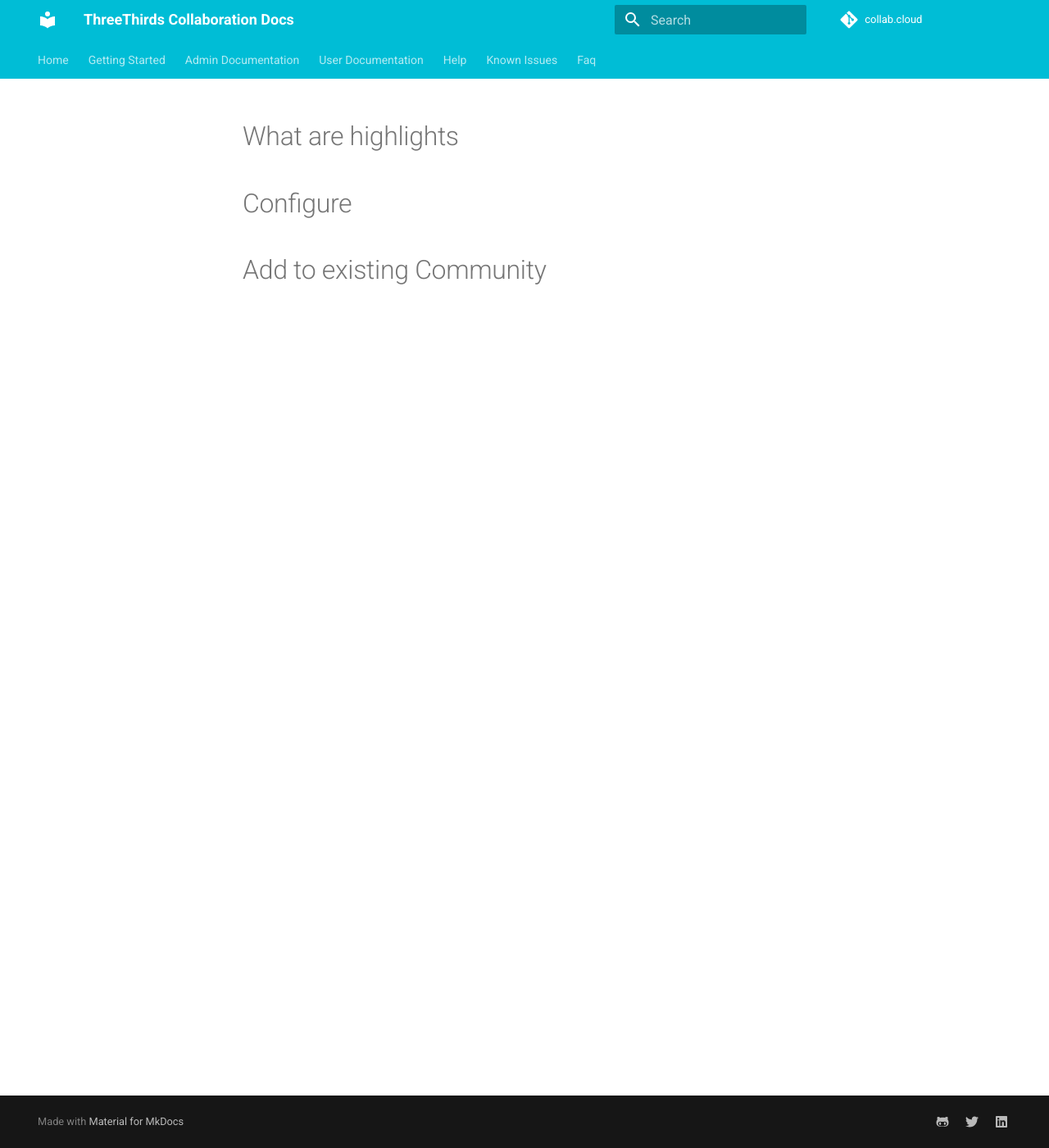
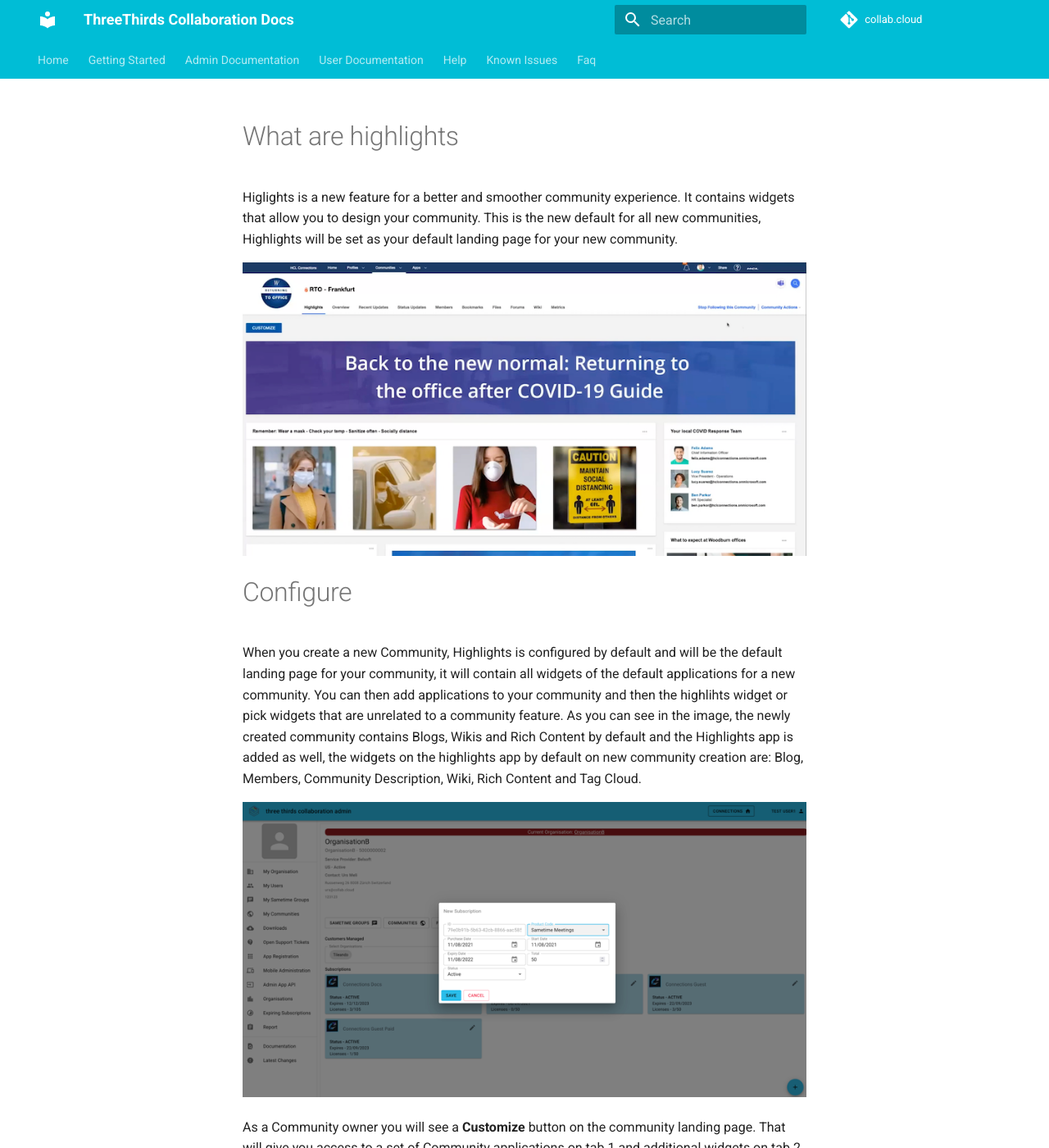
Before and after one commit to collabdotcloud/docs.collab.cloud, an MkDocs documentation site: the page built from docs/admin/highlights.md, in a window 1280 px wide and 1400 px high. Shown: the whole window at 82% size. Built offline with MkDocs 1.6.1 and Material for MkDocs 9.7.7, drawn with Linux system fonts in a browser that asks for light colours; some of the changed text lies outside the part shown.

Commit message:
HighLights

```diff
--- a/docs/admin/highlights.md
+++ b/docs/admin/highlights.md
@@ -1,3 +1,47 @@
 #What are highlights
+
+Higlights is a new feature for a better and smoother community experience. It contains widgets that allow you to design your community. This is the new default for all new communities, Highlights will be set as your default landing page for your new community.
+
+
+![Highlight-Community](../assets/images/admin/highlights/highlights-community.png)
+
+
+
 #Configure
+
+When you create a new Community, Highlights is configured by default and will be the default landing page for your community, it will contain all widgets of the default applications for a new community. You can then add applications to your community and then the highlihts widget or pick widgets that are unrelated to a community feature.
+As you can see in the image, the newly created community contains Blogs, Wikis and Rich Content by default and the Highlights app is added as well, the widgets on the highlights app by default on new community creation are: Blog, Members, Community Description, Wiki, Rich Content and Tag Cloud.
+
+
+![Highlight-New-Community](../assets/images/admin/highlights/highlights-new-community.png)
+
+
+As a Community owner you will see a **Customize** button on the community landing page.
+That will give you access to a set of Community applications on tab 1 and additional widgets on tab 2
+
+
+![Highlight-Widgets](../assets/images/admin/highlights/highlights-widgets.png)
+
+
+On tab 3 you can also alter the layout of the landing page
+
+
+![Highlight-Layout](../assets/images/admin/highlights/highlights-layout.png)
+
+
+
 #Add to existing Community
+
+If you have an existing pre Connections 7 community, you can still add Highlights to it. As a community owner go to **Community Actions** **Add Apps** and add the **Highlights** App.
+
+
+![Highlight-Add-Apps](../assets/images/admin/highlights/highlights-add-apps.png)
+
+
+Then go to **Community Actions** **Add Apps** and select **Edit Community**. At the bottom of the settings make Highlights the landing page for your community
+
+
+![Highlight-Default](../assets/images/admin/highlights/highlights-default.png)
+
+
+This will add all existing community widgets into the highlights app and you are ready to customize the Highlights application
```
Also changed, not shown: docs/admin/chat.md (added), docs/assets/images/admin/highlights/highlights-add-apps.png (added), docs/assets/images/admin/highlights/highlights-community.png (added), docs/assets/images/admin/highlights/highlights-default.png (added), docs/assets/images/admin/highlights/highlights-layout.png (added), docs/assets/images/admin/highlights/highlights-new-community.png (added), docs/assets/images/admin/highlights/highlights-widgets.png (added), 1 other file.
